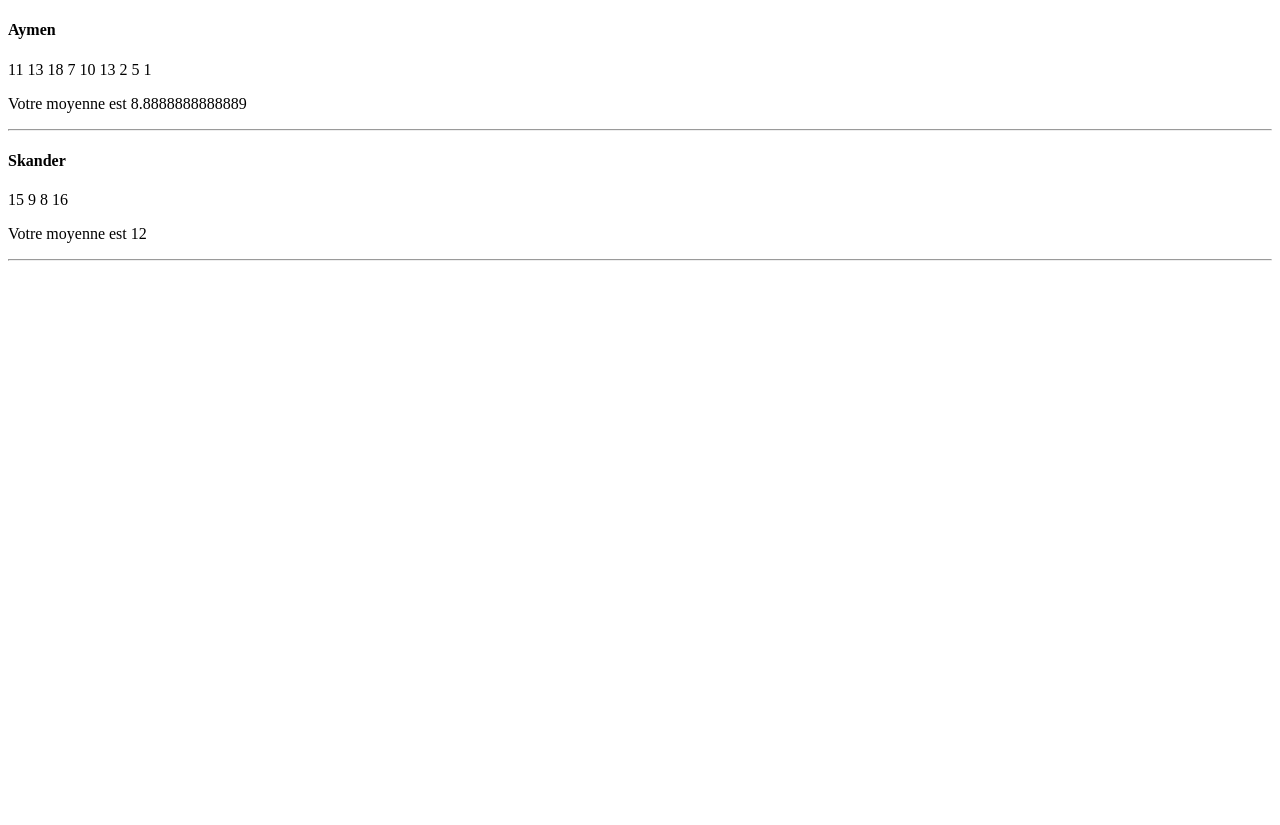
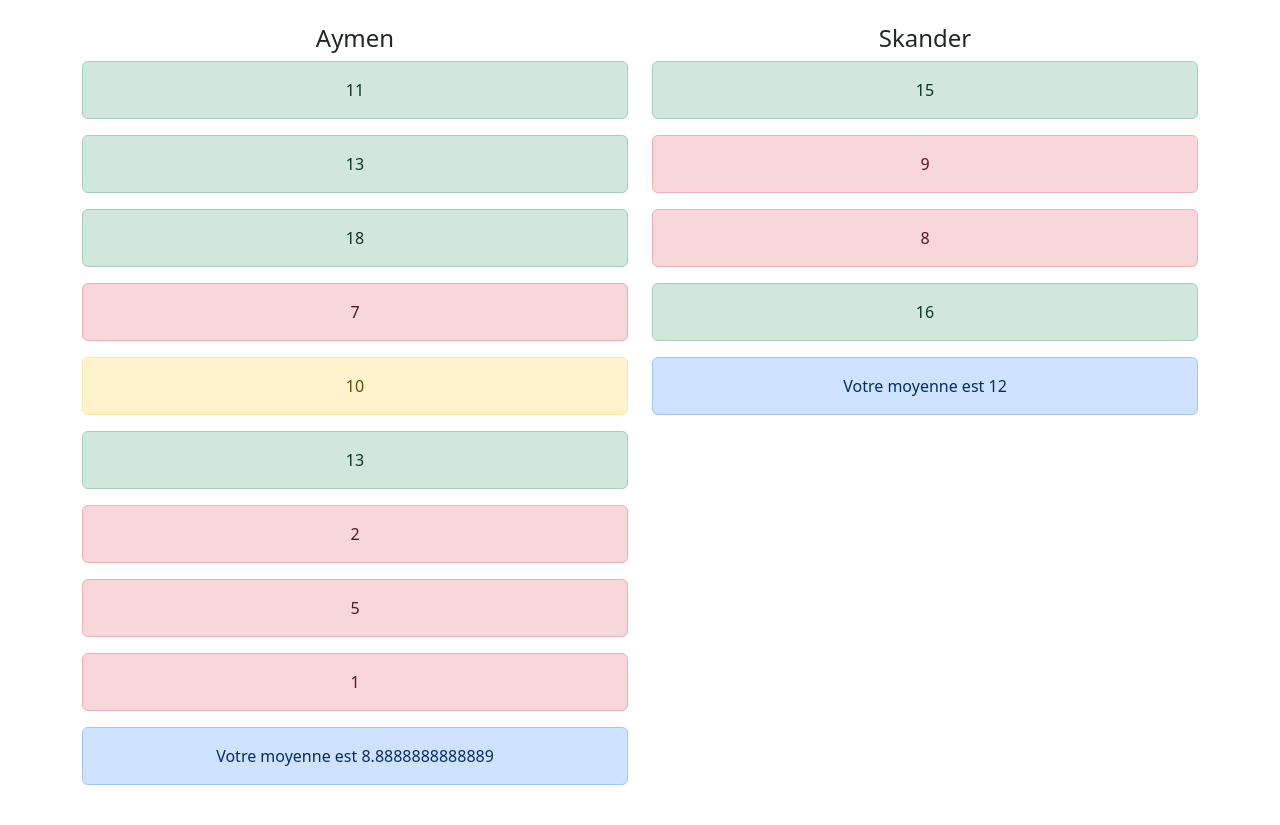
Before and after one commit to ahmeed2211/phpgl2, a PHP site: page / in a window 1280 px wide. Before the commit the page ends 261 px from the top, so only its background shows below. Run offline with PHP 8.4, Linux system fonts and the light colour scheme.

Commit message:
final edition ex1

```diff
--- a/Houssem/ex1/index.php
+++ b/Houssem/ex1/index.php
@@ -12,21 +12,29 @@ $etudiants = [
     <meta charset="UTF-8">
     <meta name="viewport" content="width=device-width, initial-scale=1.0">
     <title>Notes & Moyenness</title>
+    <link href="https://cdn.jsdelivr.net/npm/bootstrap@5.3.3/dist/css/bootstrap.min.css" rel="stylesheet">
+
 </head>
 
 <body class="p-4">
-
+<div class="container text-center">
+    <div class="row row-cols-2">
         <?php foreach ($etudiants as $e): ?>
+        <div class="col">
             <h4><?= $e->getNom() ?></h4>
             <?php foreach ($e->getNotes() as $n): ?>
                 <?php
-        $c = $n < 10 ? 'bg-danger' : ($n == 10 ? 'bg-orange' : 'bg-success');
+                $c = $n < 10 ? 'alert-danger' : ($n == 10 ? 'alert-warning' : 'alert-success');
                 ?>
-        <span class="note <?= $c ?>"><?= $n ?></span>
+                <div class="alert <?= $c ?>  w-100"><?= $n ?></div>
             <?php endforeach; ?>
-    <p class="">Votre moyenne est <?= $e->moyenne() ?> </p>
-    <hr>
+            <p class="alert alert-primary" role="alert">Votre moyenne est <?= $e->moyenne() ?></p>
+        </div>
         <?php endforeach; ?>
+
+    </div>
+</div>
+
 
 </body>
 
--- /dev/null
+++ b/package.json
@@ -0,0 +1,5 @@
+{
+  "dependencies": {
+    "bootstrap": "^5.3.5"
+  }
+}
```
Also changed, not shown: package-lock.json (added). Lines whose indentation alone changed are shown as unchanged.
